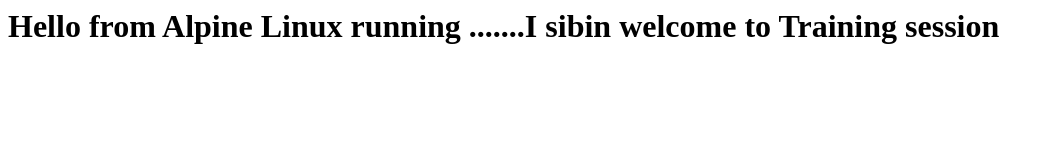
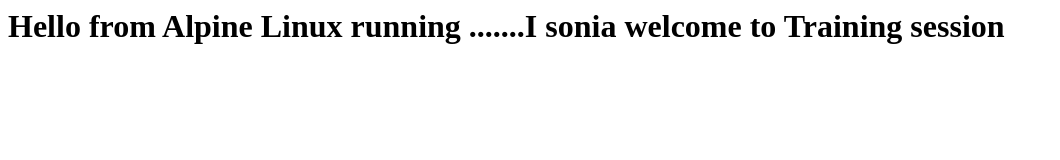
Before and after one commit to workrav/Sonia, a plain HTML site: page index.html in a window 1280 px wide. Shown: the whole page, without its empty margins (0-1060 px from the left). Drawn offline with Linux system fonts and the light colour scheme.

Commit message:
sonia is commiting her 1st file

```diff
--- a/index.html
+++ b/index.html
@@ -1 +1 @@
-<html><body><h1>Hello from Alpine Linux running .......I sibin welcome to Training session</h1></body></html>
+<html><body><h1>Hello from Alpine Linux running .......I sonia welcome to Training session</h1></body></html>
```
